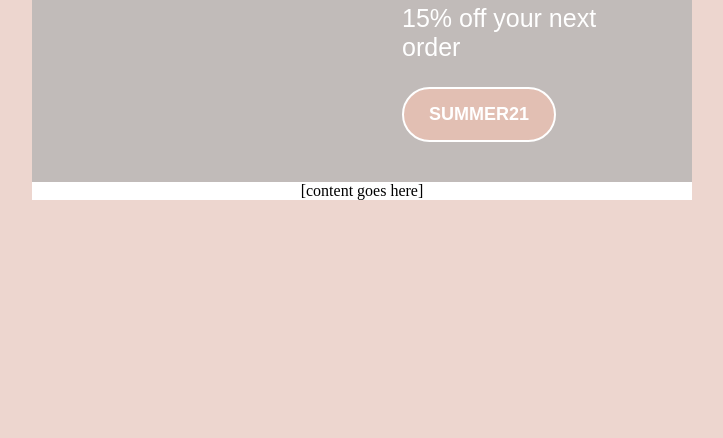
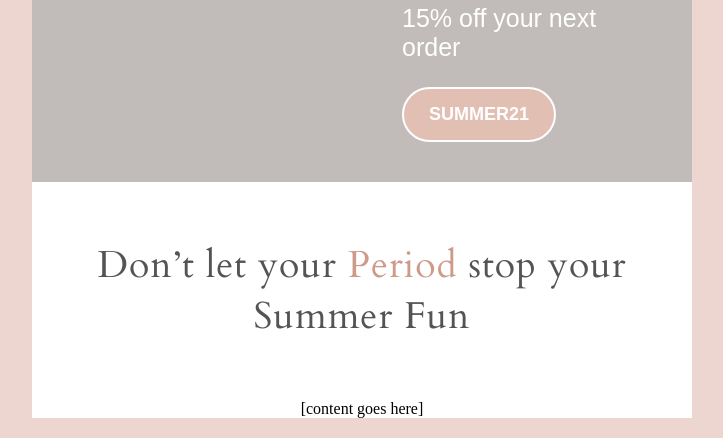
Before and after one commit to andreahm96/womvn-email, a plain HTML site: page womvn-email.html in a window 1280 px wide. Shown: the part 792-1230 px from the top of the page, without its empty margins (278-1001 px from the left). Before the commit the page ends 1012 px from the top, so only its background shows below. Drawn offline with Linux system fonts and the light colour scheme.

Commit message:
added cardo & montserrat font to header and formatted font in section 3

```diff
--- a/womvn-email.html
+++ b/womvn-email.html
@@ -8,6 +8,11 @@
     <!--[if !mso]><!-->
     <meta http-equiv="X-UA-Compatible" content="IE=edge" />
     <!--<![endif]-->
+
+      <!--fonts-->
+      <link rel="preconnect" href="https://fonts.googleapis.com">
+      <link rel="preconnect" href="https://fonts.gstatic.com" crossorigin>
+      <link href="https://fonts.googleapis.com/css2?family=Cardo&family=Montserrat:wght@200&display=swap" rel="stylesheet">
     <title></title>
           <!--[if mso]>
           <style type="text/css">
@@ -97,7 +102,15 @@
       <!-- SECTION 2 END - HERO (2 COLUMN) -->
       <!-- SECTION 3 START - TAGLINE  -->
 
-
+              <table role="presentation" width="100%">
+                  <tr>
+                      <td style="padding:25px;font-family:'Cardo', serif; font-size:25px; font-weight:400;color:#545454; text-align:center; letter-spacing:1px; line-height 35px;">
+                          <h2 style="font-weight:400">
+                            Don’t let your <span style="color:#CE9B89;">Period</span> stop your Summer Fun
+                          </h2>
+                      </td>
+                  </tr>
+              </table>
 
       <!-- SECTION 3 END - TAGLINE -->
       <!-- SECTION 4 START - PRODUCTS -->
```
